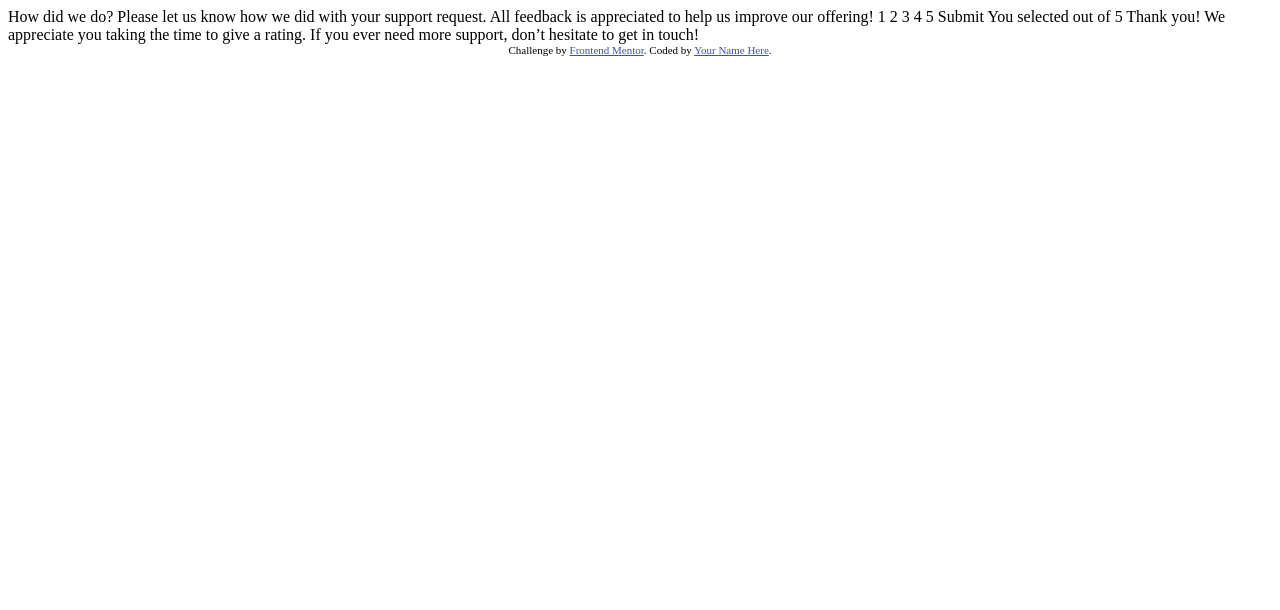
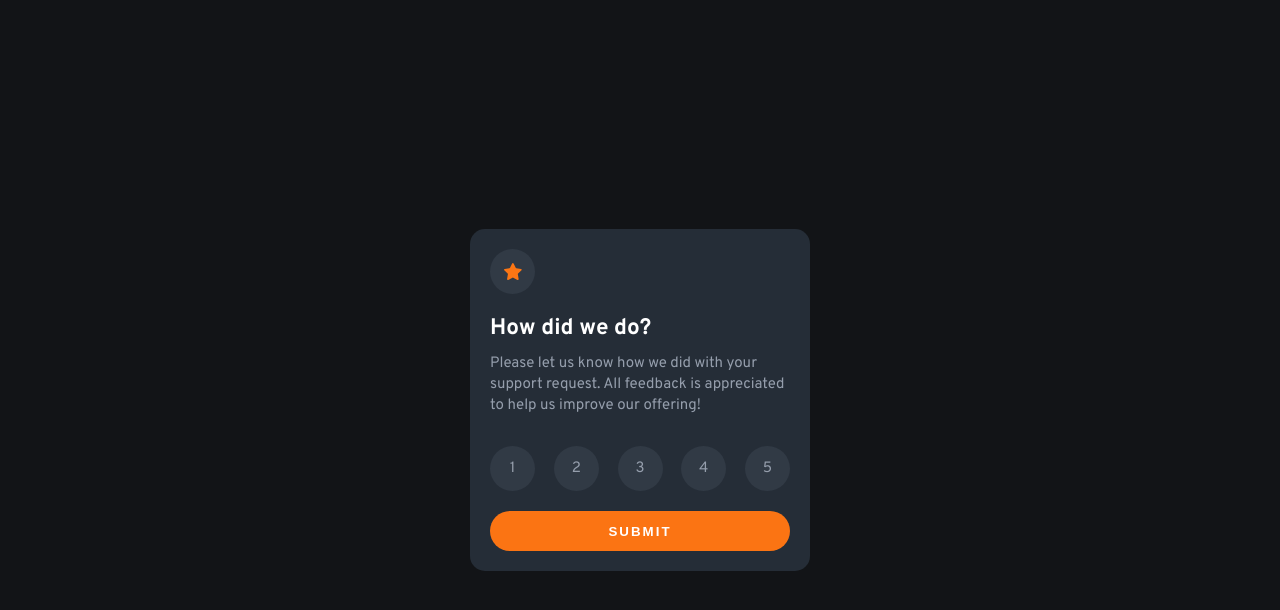
Before and after one commit to FerneyMontoya6/interactive-rating-component, a plain HTML site: page index.html in a window 1280 px wide. Drawn offline with Linux system fonts and the light colour scheme.

Commit message:
Component finished

```diff
--- /dev/null
+++ b/css/styles.css
@@ -0,0 +1,144 @@
+:root {
+  /* PRIMARY COLORS */
+  --orange: hsl(25, 97%, 53%);
+  /* NEUTRAL COLORS */
+  --white: hsl(0, 0%, 100%);
+  --light-grey: hsl(217, 12%, 63%);
+  --medium-grey: hsl(216, 12%, 54%);
+  --dark-blue: hsl(213, 19%, 18%);
+  --background-circles: hsl(213, 17%, 23%);
+  --very-dark-blue: hsl(216, 12%, 8%);
+}
+
+/* NORMALIZE */
+
+* {
+  margin: 0;
+  padding: 0;
+  box-sizing: border-box;
+}
+
+html {
+  font-size: 62.5%;
+  font-family: 'Overpass', sans-serif;
+}
+
+body {
+  font-size: 1.5rem;
+  background-color: var(--very-dark-blue);
+}
+
+h1, h2 {
+  color: var(--white);
+}
+
+p, span {
+  color: var(--light-grey);
+  line-height: 1.4;
+}
+
+main {
+  height: 100vh;
+  display: grid;
+  place-content: center;
+}
+
+.inactive {
+  display: none;
+}
+
+article {
+  width: 34rem;
+  margin: 0 auto;
+  padding: 2rem;
+  border-radius: 1.5rem;
+  background-color: var(--dark-blue);
+}
+
+.rating-card__star-icon img {
+  width: 40%;
+}
+
+.rating-circles {
+  width: 4.5rem;
+  height: 4.5rem;
+  display: flex;
+  justify-content: center;
+  align-items: center;
+  margin-bottom: 2rem;
+  border-radius: 50%;
+  background-color: var(--background-circles);
+}
+
+h1 {
+  margin-bottom: 1rem;
+}
+
+.rating-card p {
+  margin-bottom: 3rem;
+}
+
+.rating-options {
+  display: flex;
+  justify-content: space-between;
+}
+
+.rating-options label {
+  color: var(--light-grey);
+  cursor: pointer;
+}
+.rating-options label:hover {
+  color: white;
+  background-color: var(--light-grey);
+  transition: .3s;
+}
+.rating-options input:checked + label{
+  color: white;
+  background-color: var(--orange);
+}
+
+
+button {
+  width: 100%;
+  height: 4rem;
+  font-weight: 700;
+  letter-spacing: 0.2rem;
+  border: none;
+  border-radius: 2rem;
+  background-color: var(--orange);
+  color: var(--white);
+  cursor: pointer;
+}
+
+button:hover {
+  color: var(--orange);
+  background-color: var(--white);
+  transition: .3s;
+}
+
+/* ----------- answer-card ------------*/
+.answer-card {
+  padding-top: 4rem;
+  padding-bottom: 4rem;
+  text-align: center;
+}
+
+.option-rating-selected {
+  width: fit-content;
+  background-color: var(--background-circles);
+  margin: 2rem auto;
+  padding: 0.5rem 1.2rem;
+  border-radius: 3rem;
+  color: var(--orange);
+}
+.option-rating-selected p,  .option-rating-selected span{
+  color: var(--orange);
+}
+
+h2 {
+  margin-bottom: 1rem;
+}
+
+.answer-card p:last-child {
+  line-height: 1.4;
+}
--- a/index.html
+++ b/index.html
@@ -5,45 +5,59 @@
   <meta name="viewport" content="width=device-width, initial-scale=1.0"> <!-- displays site properly based on user's device -->
 
   <link rel="icon" type="image/png" sizes="32x32" href="./images/favicon-32x32.png">
+  <link rel="preconnect" href="https://fonts.googleapis.com">
+  <link rel="preconnect" href="https://fonts.gstatic.com" crossorigin>
+  <link href="https://fonts.googleapis.com/css2?family=Overpass:wght@400;700&display=swap" rel="stylesheet">
+  <link rel="stylesheet" href="./css/styles.css">
 
-  <title>Frontend Mentor | Interactive rating component</title>
-
-  <!-- Feel free to remove these styles or customise in your own stylesheet 👍 -->
-  <style>
-    .attribution { font-size: 11px; text-align: center; }
-    .attribution a { color: hsl(228, 45%, 44%); }
-  </style>
+  <title>Interactive rating component</title>
 </head>
 <body>
 
-  <!-- Rating state start -->
+  <main>
+    <article class="rating-card">
+      <div class="rating-card__star-icon rating-circles">
+        <img src="./images/icon-star.svg" alt="star icon">
+      </div>
+      <h1>How did we do?</h1>
+      <p>
+        Please let us know how we did with your support request. All feedback is appreciated
+        to help us improve our offering!
+      </p>
+      <div class="rating-options">
+        <input type="checkbox" id="r1" class="inactive" value="1">
+        <label class="rating-circles" for="r1" title="1">1</label>
 
-  How did we do?
+        <input type="checkbox" id="r2" class="inactive" value="2">
+        <label class="rating-circles" for="r2">2</label>
 
-  Please let us know how we did with your support request. All feedback is appreciated
-  to help us improve our offering!
+        <input type="checkbox" id="r3" class="inactive" value="3">
+        <label class="rating-circles" for="r3">3</label>
 
-  1 2 3 4 5
+        <input type="checkbox" id="r4" class="inactive" value="4">
+        <label class="rating-circles" for="r4">4</label>
 
-  Submit
+        <input type="checkbox" id="r5" class="inactive" value="5">
+        <label class="rating-circles" for="r5">5</label>
+      </div>
+      <button>SUBMIT</button>
+    </article>
 
-  <!-- Rating state end -->
+    <article class="answer-card inactive">
+      <img src="./images/illustration-thank-you.svg" alt="illustration thank you">
+      <div class="option-rating-selected">
+        <p>
+          You selected out <span id="calification-selected"></span> of 5
+        </p>
+      </div>
+      <h2>Thank you!</h2>
+      <p>
+        We appreciate you taking the time to give a rating. If you ever need more support,
+        don’t hesitate to get in touch!
+      </p>
+    </article>
+  </main>
 
-  <!-- Thank you state start -->
-
-  You selected <!-- Add rating here --> out of 5
-
-  Thank you!
-
-  We appreciate you taking the time to give a rating. If you ever need more support,
-  don’t hesitate to get in touch!
-
-  <!-- Thank you state end -->
-
-
-  <div class="attribution">
-    Challenge by <a href="https://www.frontendmentor.io?ref=challenge" target="_blank">Frontend Mentor</a>.
-    Coded by <a href="#">Your Name Here</a>.
-  </div>
+  <script src="./main.js"></script>
 </body>
 </html>
--- /dev/null
+++ b/main.js
@@ -0,0 +1,34 @@
+const ratingCard = document.querySelector('.rating-card');
+const answerCard = document.querySelector('.answer-card');
+const ratingOptions = document.querySelector('.rating-options');
+const r1 = document.getElementById('r1');
+const r2 = document.getElementById('r2');
+const r3 = document.getElementById('r3');
+const r4 = document.getElementById('r4');
+const r5 = document.getElementById('r5');
+const btn = document.querySelector('button');
+
+const calificationSelected = document.getElementById('calification-selected');
+
+
+ratingOptions.addEventListener('click', (e) => {
+  const elementClicked = e.target;
+  const elementNeeded = 'rating-circles';
+
+  if(elementClicked.className === elementNeeded) {
+    r1.checked = false;
+    r2.checked = false;
+    r3.checked = false;
+    r4.checked = false;
+    r5.checked = false;
+
+    elementClicked.checked = true;
+  }
+
+  calificationSelected.innerText = elementClicked.value;
+});
+
+btn.addEventListener('click', () => {
+  ratingCard.classList.toggle('inactive');
+  answerCard.classList.toggle('inactive');
+});
```
